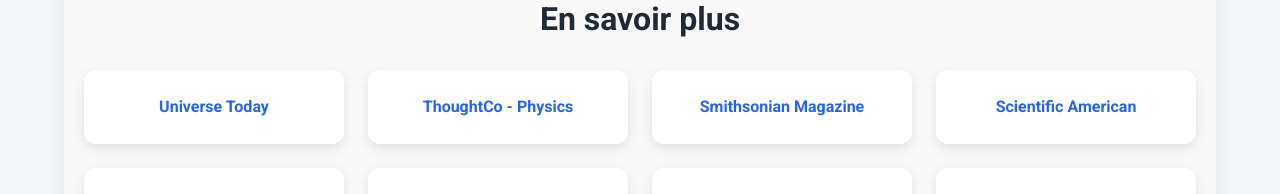
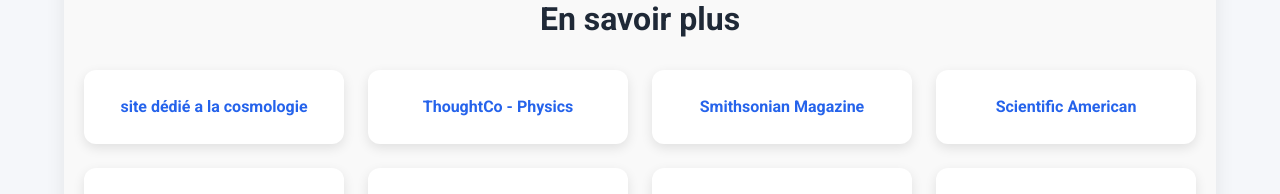
Before and after one commit to projetcivex-alt/Multivers-, a plain HTML site: page index.html in a window 1280 px wide. Shown: the part 4894-5088 px from the top of the page. Drawn offline with Linux system fonts and the light colour scheme.

Commit message:
docs: mise à jour du contenu de la page

```diff
--- a/index.html
+++ b/index.html
@@ -150,7 +150,7 @@
   <section id="en-savoir-plus">
     <h2>En savoir plus</h2>
     <div class="cards-container">
-      <a href="https://www.universetoday.com/14595/multiverse/" target="_blank" class="card">Universe Today</a>
+      <a href="https://sciencenow.fr" target="_blank" class="card">site dédié a la cosmologie</a>
       <a href="https://www.thoughtco.com/multiverse-physics-4148820" target="_blank" class="card">ThoughtCo - Physics</a>
       <a href="https://www.smithsonianmag.com/science-nature/multiverse-possibilities-180969050/" target="_blank" class="card">Smithsonian Magazine</a>
       <a href="https://www.scientificamerican.com/article/what-is-the-multiverse/" target="_blank" class="card">Scientific American</a>
```
